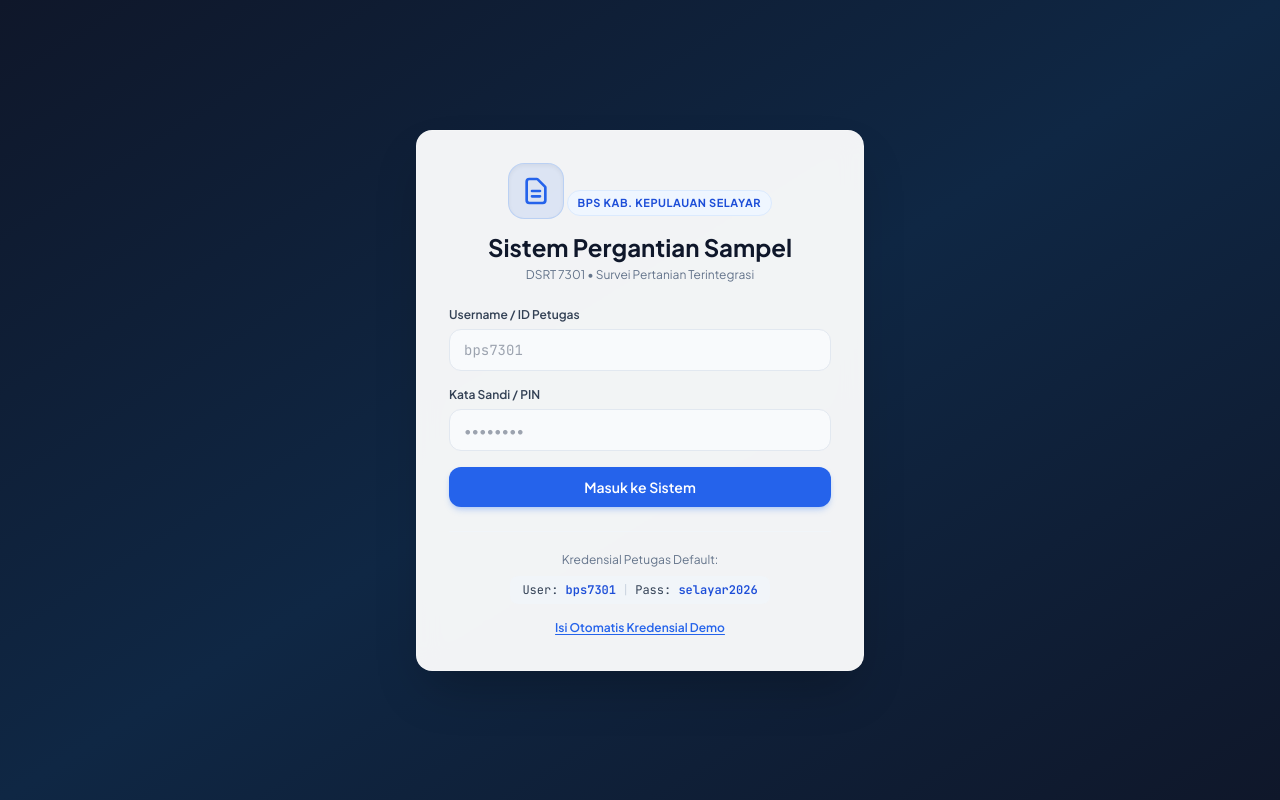
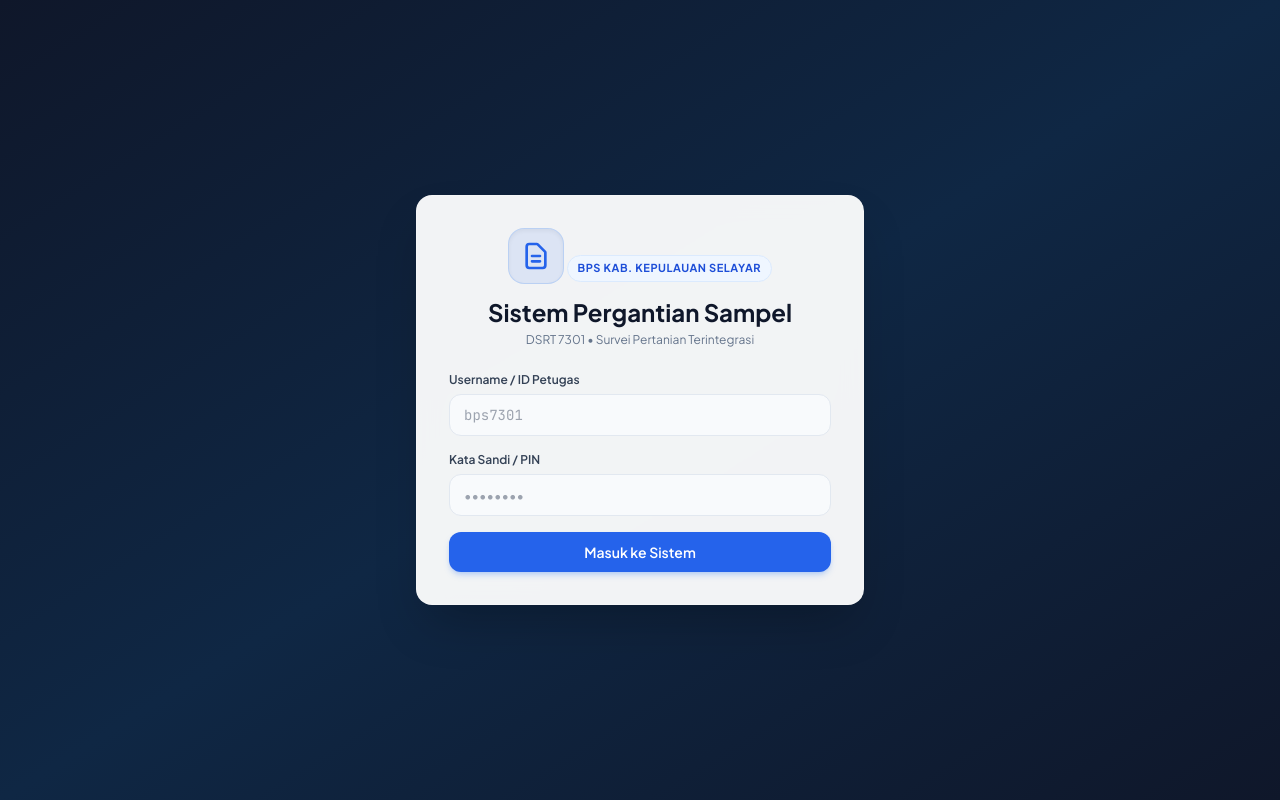
Before and after one commit to ridsonap/sampel-spdt, a plain HTML site: page index.html in a window 1280 px wide. Drawn offline with nearby package versions, Linux system fonts and the light colour scheme.

Commit message:
refactor: hapus tampilan kredensial demo di halaman login

```diff
--- a/index.html
+++ b/index.html
@@ -79,22 +79,6 @@
           Masuk ke Sistem
         </button>
       </form>
-
-      <!-- Quick Demo Login Hint -->
-      <div class="mt-6 pt-5 border-t border-slate-100 text-center">
-        <p class="text-xs text-slate-500 mb-2">Kredensial Petugas Default:</p>
-        <div class="inline-flex items-center gap-1.5 bg-slate-100 px-3 py-1.5 rounded-lg text-xs font-mono text-slate-700">
-          <span>User: <strong class="text-blue-700">bps7301</strong></span>
-          <span class="text-slate-300">|</span>
-          <span>Pass: <strong class="text-blue-700">selayar2026</strong></span>
-        </div>
-        <div class="mt-2.5">
-          <button type="button" onclick="fillDemoLogin()"
-            class="text-xs text-blue-600 hover:text-blue-800 font-semibold underline underline-offset-2">
-            Isi Otomatis Kredensial Demo
-          </button>
-        </div>
-      </div>
     </div>
   </div>
 
```
Also changed, not shown: README.md.
